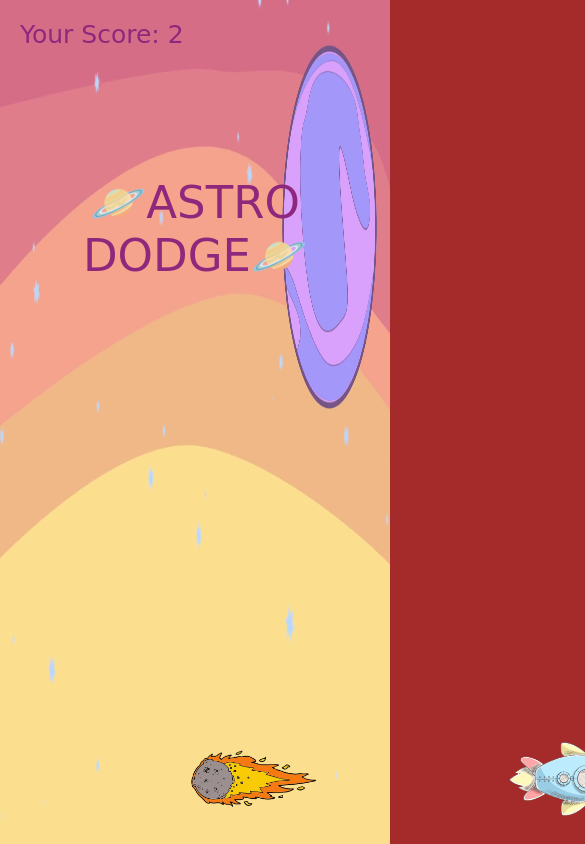
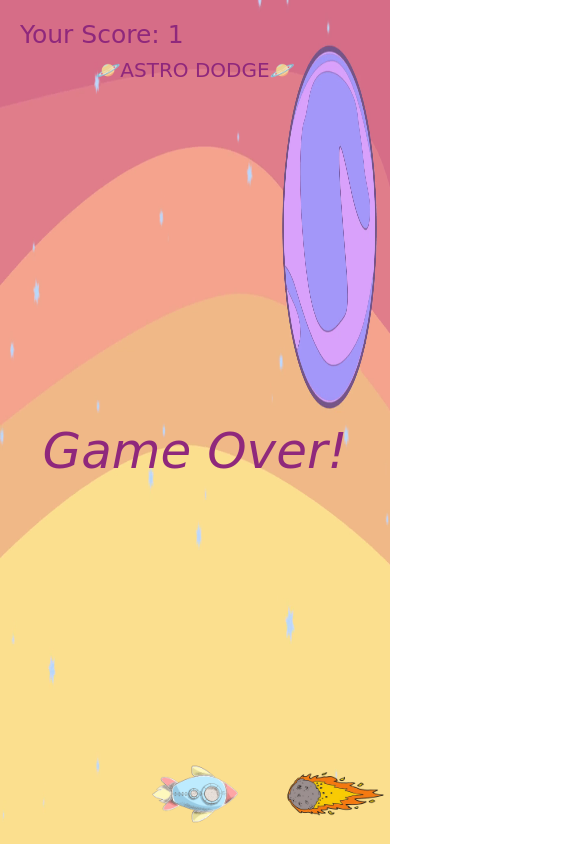
Before and after one commit to CuriousBirdie00/Astro-Dodge, a plain HTML site: page index.html in a window 390 px wide. Shown: the top 844 px of the page, 585 px wide, since content can reach past the window. Drawn offline with Linux system fonts and the light colour scheme.

Commit message:
Update style.css

```diff
--- a/style.css
+++ b/style.css
@@ -3,9 +3,10 @@
     padding: 0;
 }
 body{
-    background-color: brown;
+    background-color: rgb(255, 255, 255);
     overflow: hidden;
 }
+
 .WholeGame{
     background-image: url(bg.png);
     background-repeat: no-repeat;
@@ -91,3 +92,33 @@ body{
         left: -10vw;
     }
 }
+@media (max-width: 768px) {
+    .rocket {
+      left: 50%;
+      transform: translateX(-50%);
+    }
+
+    .astro {
+      right: 5px;
+    }
+
+    .welcome {
+      font-size: 30px;
+    }
+  }
+
+  @media (max-width: 480px) {
+    .rocket,
+    .astro {
+      height: 100px;
+      width: 100px;
+    }
+
+    .welcome {
+      font-size: 20px;
+    }
+
+    .gameover {
+      font-size: 50px;
+    }
+  }
```
